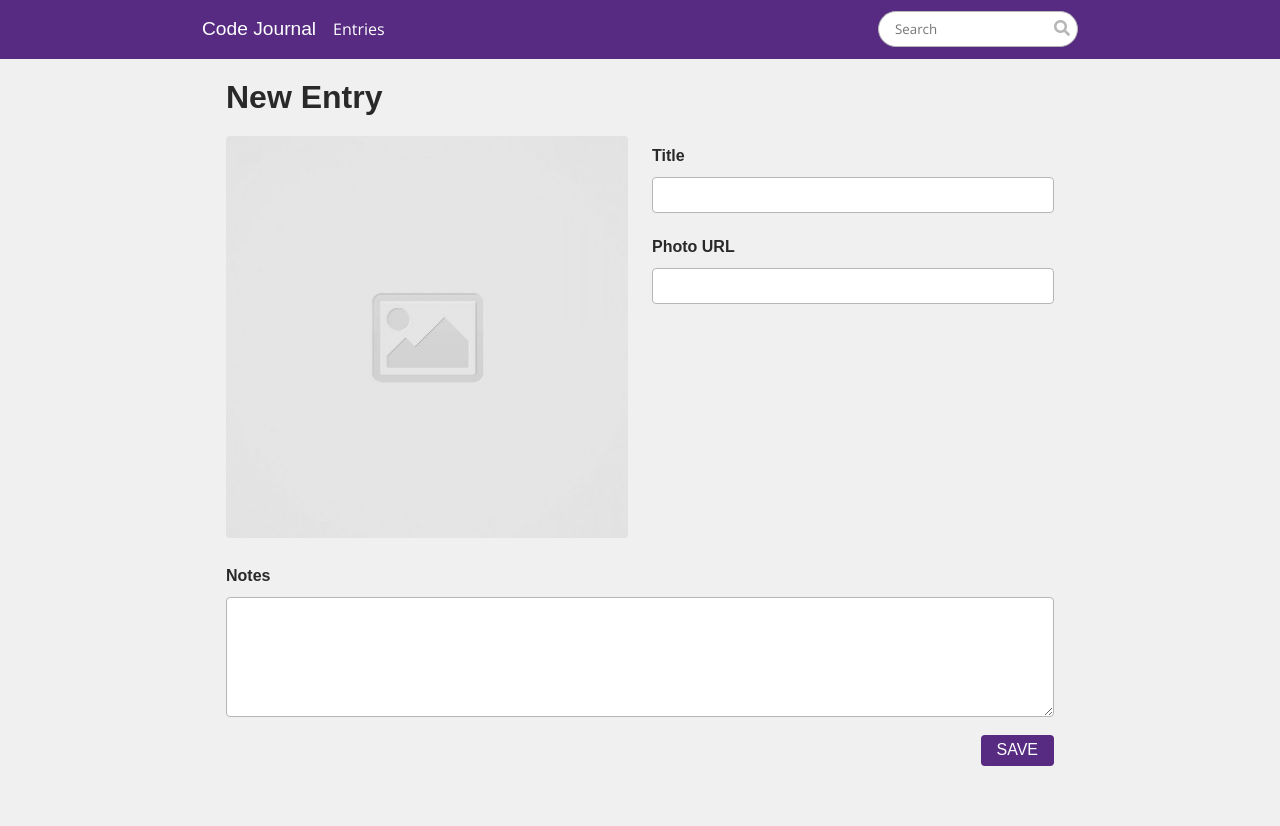
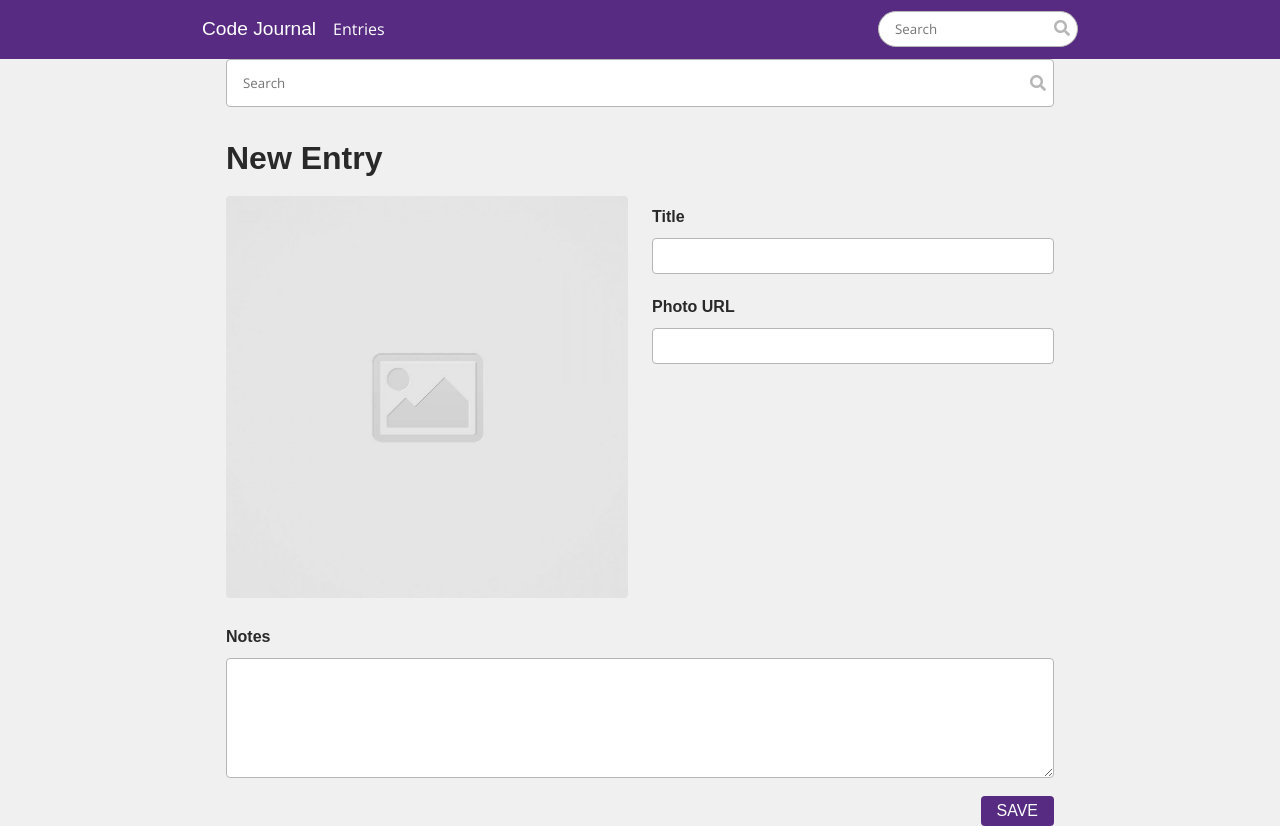
Before and after one commit to jamiecafirma/code-journal, a website: page index.html in a window 1280 px wide. Before the commit the page ends 800 px from the top, so only its background shows below. Drawn offline with nearby package versions, Linux system fonts and the light colour scheme; a web font is replaced by a local one.

Commit message:
search form in progress #5

```diff
--- a/css/layout.css
+++ b/css/layout.css
@@ -50,6 +50,12 @@ img {
   outline: none;
 }
 
+.main-search-input {
+  height: 3rem;
+  padding-left: 1rem;
+  padding-right: 3rem;
+}
+
 @media screen and (min-width: 768px) {
   .container {
     max-width: 900px;
@@ -71,4 +77,8 @@ img {
   .search-input {
     width: 200px;
   }
+
+  .main-search-input {
+    padding-right: 1.5rem;
+  }
 }
--- a/css/styles.css
+++ b/css/styles.css
@@ -199,6 +199,11 @@ ul {
   color: #b6b6b6;
 }
 
+.main-search-icon {
+  right: 20px;
+  top: 16px;
+}
+
 .search-icon:hover {
   color: #562b81;
 }
--- a/index.html
+++ b/index.html
@@ -56,7 +56,13 @@
   </header>
   <div class="container">
     <main>
-      <div data-view="search-form" class="view" id="search-view">
+      <div data-view="search-form" class="" id="search-view">
+        <div class="align-center column-full search-bar">
+          <form class="full-width">
+            <input type="text" placeholder="Search" class="main-search-input border-radius-4">
+            <i class="fas fa-search search-icon main-search-icon"></i>
+          </form>
+        </div>
       </div>
       <div data-view="entry-form" class="view hidden" id="form-view">
         <form id="diary-entry-form">
```
